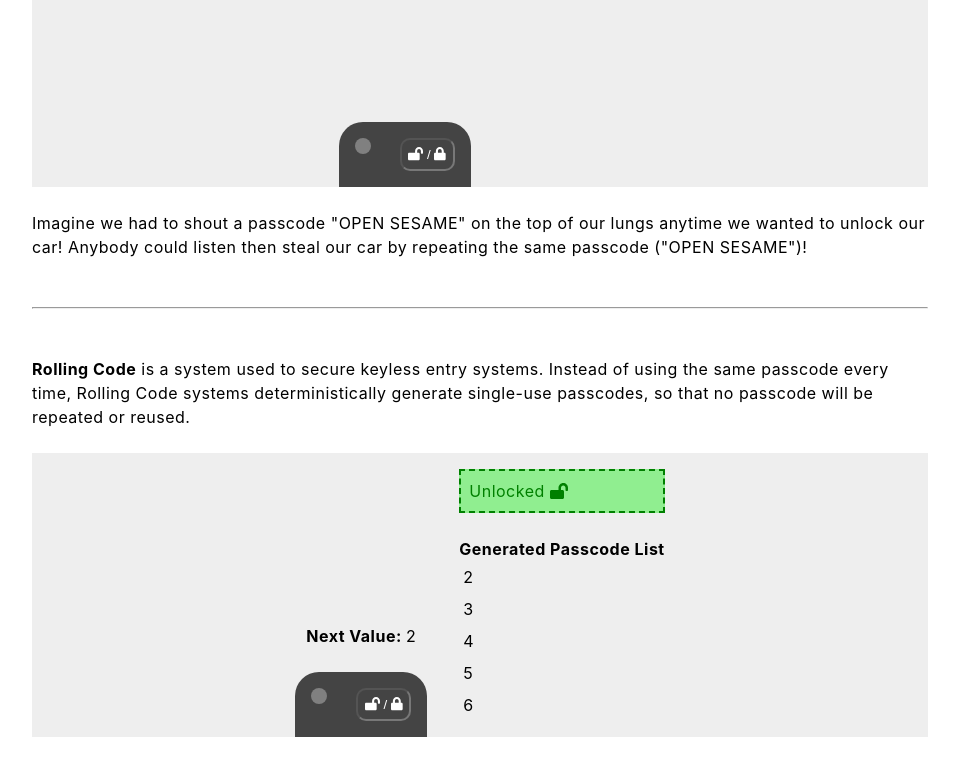
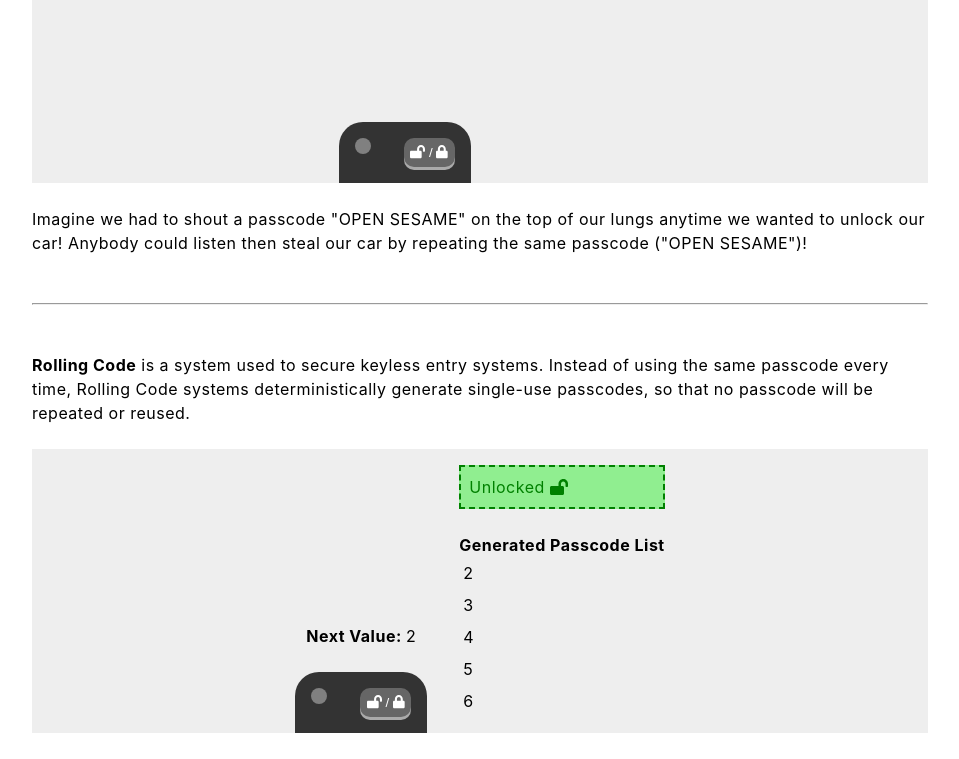
Before and after one commit to harryli0088/rolling-code, a React (Create React App) app: page / in a window 1280 px wide. Shown: the part 917-1676 px from the top of the page, without its empty margins (160-1119 px from the left). Built offline with nearby package versions, Linux system fonts and the light colour scheme.

Commit message:
updated button styling

```diff
--- a/src/Components/Transmitter/Transmitter.tsx
+++ b/src/Components/Transmitter/Transmitter.tsx
@@ -17,6 +17,7 @@ interface Props {
 
 interface State {
   nextValue: string,
+  pressed: boolean,
   showValue: boolean,
   value: string,
 }
@@ -36,6 +37,7 @@ export default class Transmitter extends React.Component<Props,State> {
 
     this.state = {
       nextValue: this.valueGenerator(),
+      pressed: false,
       showValue: false,
       value: "",
     }
@@ -46,7 +48,10 @@ export default class Transmitter extends React.Component<Props,State> {
       this.interval = window.setInterval(
         () => {
           this.onPress()
-          this.onLift()
+          setTimeout(
+            this.onLift,
+            500,
+          )
         },
         3000,
       )
@@ -82,6 +87,7 @@ export default class Transmitter extends React.Component<Props,State> {
 
     this.setState({
       nextValue: this.valueGenerator(), //calculate the next value
+      pressed: true,
       showValue: true,
       value: this.state.nextValue,
     })
@@ -94,6 +100,8 @@ export default class Transmitter extends React.Component<Props,State> {
       () => this.setState({ showValue: false }),
       1000 - pressTime,
     )
+
+    this.setState({ pressed: false })
   }
 
 
@@ -123,7 +131,7 @@ export default class Transmitter extends React.Component<Props,State> {
         <br/>
 
         <div className="keyContainer">
-          <div className="key">
+          <div className={"key" + (this.state.pressed?" pressed":"")}>
             <span className="led"></span>
             <button onMouseDown={e => this.onPress()} onMouseUp={e => this.onLift()} onMouseLeave={e => this.onLift()}>
               <FontAwesomeIcon icon={faLockOpen}/> / <FontAwesomeIcon icon={faLock}/>
--- a/src/Components/Transmitter/transmitter.scss
+++ b/src/Components/Transmitter/transmitter.scss
@@ -3,6 +3,8 @@
 $largeTriangleSize: 15px;
 $smallTriangleSize: 12px;
 $bubbleColor: black;
+$buttonHeight: 3px;
+$buttonShadowColor: #aaa;
 
 .transmitter {
   height: 100%;
@@ -90,7 +92,7 @@ $bubbleColor: black;
 
   .keyContainer {
     .key {
-      background: #444;
+      background: #333;
       padding: 1em;
       border-top-left-radius: 1.5em;
       border-top-right-radius: 1.5em;
@@ -105,23 +107,33 @@ $bubbleColor: black;
         background-color: gray;
       }
 
-      &:active {
+      button {
+        padding: 0.5em;
+        border-radius: 10px;
+        background: #666;
+        color: white;
+        border: none;
+        outline: none;
+        box-shadow: 0 $buttonHeight $buttonShadowColor;
+        margin-top: 0;
+        margin-bottom: 0;
+        transition: 0.1s;
+
+        &:hover {
+          filter: brightness(1.25);
+        }
+      }
+
+      &.pressed {
         .led {
           background-color: red;
         }
-      }
 
-
-      button {
-        padding: 0.5em;
-        border-radius: 10px;
-        background: #444;
-        color: white;
-        border-left-color: black;
-        border-top-color: black;
-        border-right-color: #ccc;
-        border-bottom-color: #ccc;
-        outline: none;
+        button {
+          margin-top: $buttonHeight;
+          margin-bottom: -$buttonHeight;
+          box-shadow: 0 0 $buttonShadowColor;
+        }
       }
     }
   }
```
